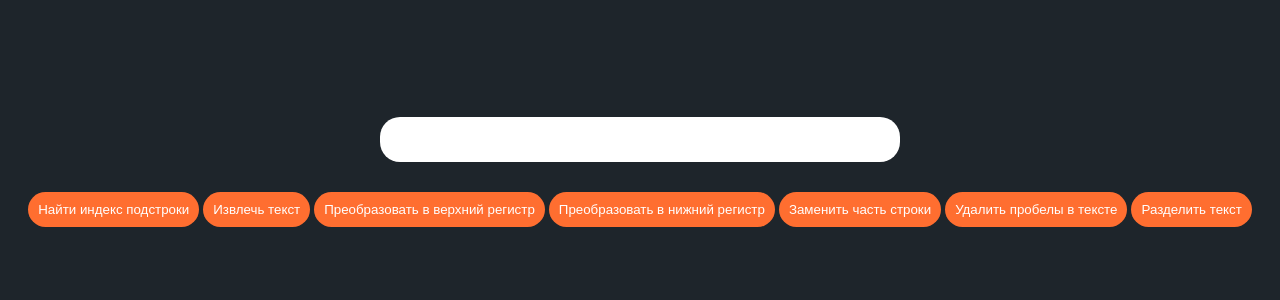
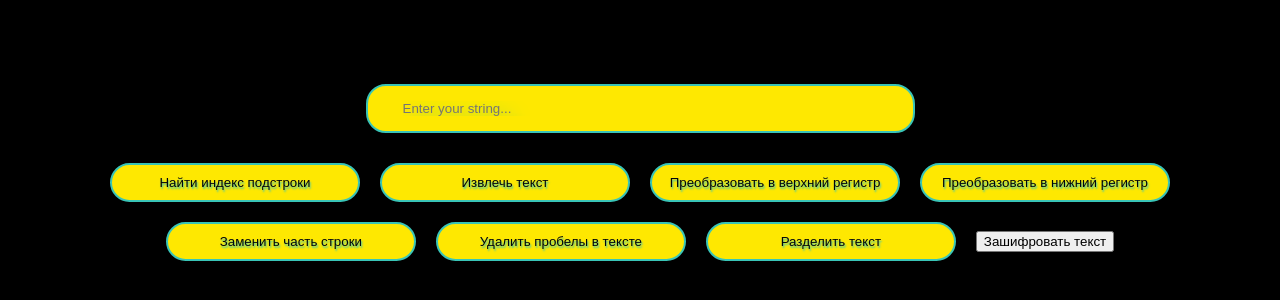
Before and after one commit to AkhmaevM/text-conventer, a plain HTML site: page index.html in a window 1280 px wide. Shown: the part 228-528 px from the top of the page. Drawn offline with Linux system fonts and the light colour scheme.

Commit message:
Changed color style, linked js file

```diff
--- a/index.html
+++ b/index.html
@@ -4,22 +4,35 @@
         <meta charset="UTF-8">
         <meta name="viewport" content="width=device-width, initial-scale=1.0">
         <title>Text-conventer</title>
+
+        <link rel="preconnect" href="https://fonts.googleapis.com">
+        <link rel="preconnect" href="https://fonts.gstatic.com" crossorigin>
+        <link
+            href="https://fonts.googleapis.com/css2?family=Jura:wght@300..700&display=swap"
+            rel="stylesheet">
         <link rel="stylesheet" href="./styles/styles.css">
     </head>
     <body>
         <main>
             <div class="main">
-                <input type="text" class="main__string" id="text">
+                <input type="text" class="main__string" id="text"
+                    placeholder="Enter your string...">
 
                 <div class="btn__wrapper">
-                    <button class="stringIndexOf btn">Найти индекс подстроки</button>
+                    <button class="stringIndexOf btn">Найти индекс
+                        подстроки</button>
 
                     <button class="stringSlice btn">Извлечь текст</button>
-                    <button class="stringToUpperCase btn">Преобразовать в верхний регистр</button>
-                    <button class="stringToLowerCase btn">Преобразовать в нижний регистр</button>
-                    <button class="stringReplace btn">Заменить часть строки</button>
-                    <button class="stringTrim btn">Удалить пробелы в тексте</button>
+                    <button class="stringToUpperCase btn">Преобразовать в
+                        верхний регистр</button>
+                    <button class="stringToLowerCase btn">Преобразовать в нижний
+                        регистр</button>
+                    <button class="stringReplace btn">Заменить часть
+                        строки</button>
+                    <button class="stringTrim btn">Удалить пробелы в
+                        тексте</button>
                     <button class="stringSplit btn">Разделить текст</button>
+                    <button class="stringEcrypt">Зашифровать текст</button>
                 </div>
 
             </div>
--- a/scripts/script.js
+++ b/scripts/script.js
@@ -0,0 +1,8 @@
+let userInput = document.querySelector('main__string');
+let strSlice = document.querySelector('stringSlice');
+let strUpperCase = document.querySelector('stringToUpperCase');
+let strLowerCase = document.querySelector('stringToLowerCase');
+let strReplace = document.querySelector('stringReplace');
+let strTrim = document.querySelector('stringTrim');
+let strSplit = document.querySelector('stringSplit');
+let strEncrypt = document.querySelector('stringEncrypt');
--- a/styles/styles.scss
+++ b/styles/styles.scss
@@ -1,13 +1,16 @@
-body{
+body {
   margin: 0;
   padding: 0;
 
-    background-color: #1E252B;
+  background-color: black;
+
+  font-family: "Jura", sans-serif;
+  font-optical-sizing: auto;
+  font-weight: normal;
+  font-style: normal;
 }
 
-
-.main{
-
+.main {
   height: 100vh;
   display: flex;
   flex-direction: column;
@@ -15,27 +18,47 @@ body{
   justify-content: center;
   row-gap: 30px;
 
-    &__string{
-
+  &__string {
     margin-left: auto;
     margin-right: auto;
     width: 500px;
     height: 25px;
-        background-color: white;
-        border: 0;
+    background-color: #fee801;
+    border: 2px solid #39c4b6;
+    text-shadow: 10px 10px 20px #39c4b6;
     outline: 0;
     border-radius: 20px;
 
     color: black;
     padding: 10px;
+    padding-left: 35px;
+    // &::placeholder{
+    //     padding-left: 35px;
+    // }
   }
 }
 
-.btn{
-    background-color: #FF6E30;
-    color: white;
-    border: 0;
+.btn__wrapper {
+  display: flex;
+  flex-direction: row;
+  flex-wrap: wrap;
+  align-items: center;
+  gap: 20px;
+  justify-content: center;
+  width: 1200px;
+}
+
+.btn {
+  background-color: #fee801;
+  color: #00060e;
+  text-shadow: 1px 2px 2px #39c4b6;
+
+  border: 2px solid #39c4b6;
   border-radius: 20px;
+  width: 250px;
+  padding: 10px;
 
-    padding: 10px;
+  &:hover {
+    cursor: pointer;
   }
+}
```
Also changed, not shown: styles/styles.css, 1 other file. Lines whose indentation alone changed are shown as unchanged.
